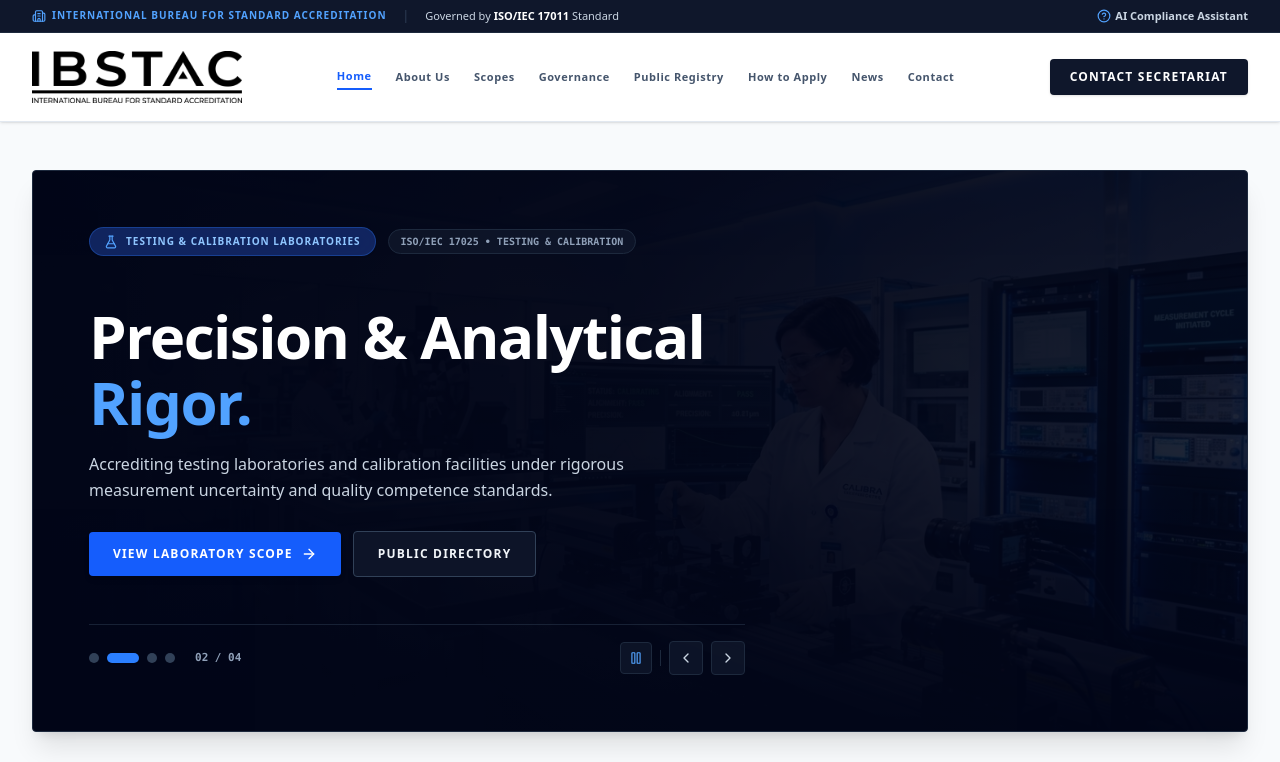
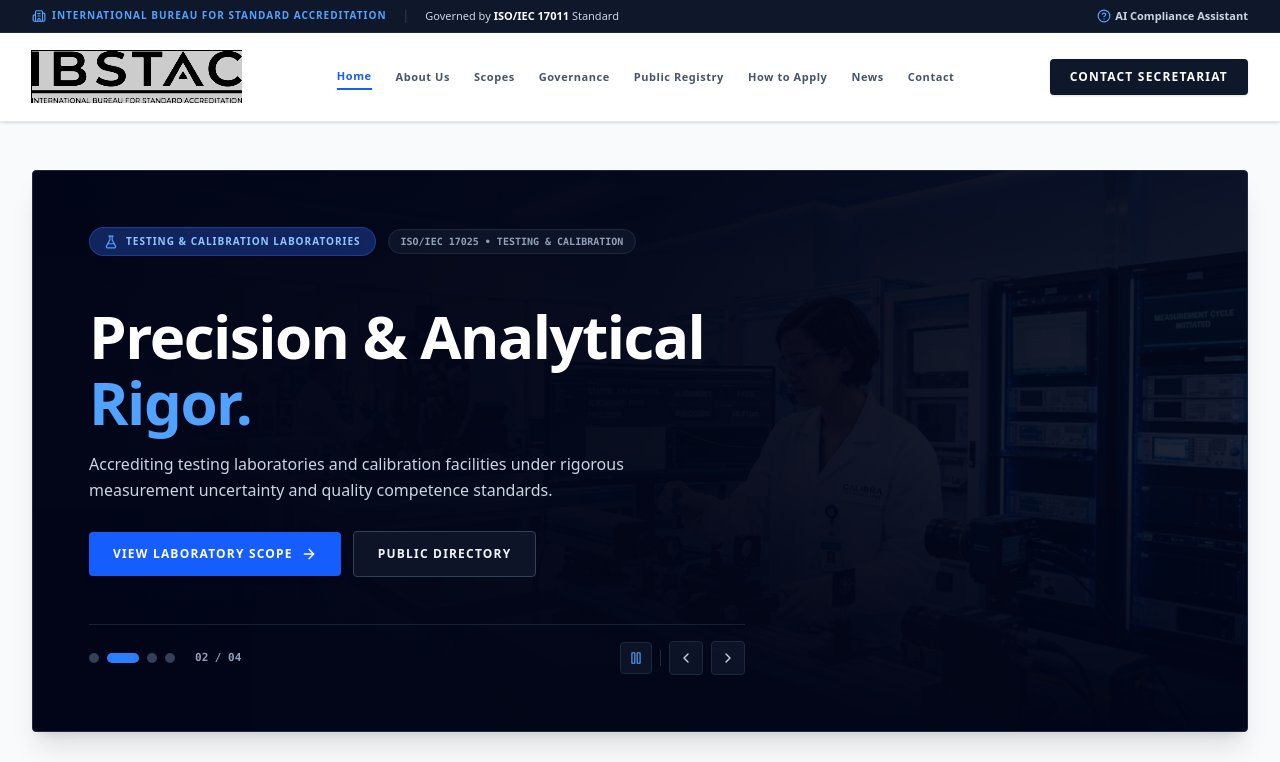
Before and after one commit to IemaNigeria/Ibstacorg, a React (Vite) app: page / in a window 1280 px wide. Shown: the top 762 px of the page. Built offline with nearby package versions, Linux system fonts and the light colour scheme.

Commit message:
refactor: update brand name and improve logo visibility
Standardize the application name to "IBSTAC - International Bureau for Standard Accreditation" across metadata and HTML. Added CSS filter effects to the logo to enhance visual legibility.

```diff
--- a/index.html
+++ b/index.html
@@ -3,7 +3,7 @@
   <head>
     <meta charset="UTF-8" />
     <meta name="viewport" content="width=device-width, initial-scale=1.0" />
-    <title>My Google AI Studio App</title>
+    <title>IBSTAC - International Bureau for Standard Accreditation</title>
   </head>
   <body>
     <div id="root"></div>
--- a/metadata.json
+++ b/metadata.json
@@ -1,5 +1,5 @@
 {
-  "name": "IBSTAC - International Board for Standards, Testing, Accreditation & Certification",
+  "name": "IBSTAC - International Bureau for Standard Accreditation",
   "description": "Official independent United States accreditation and certification council website under ISO/IEC 17011, providing directory lookups, application guides, and scope verification.",
   "requestFramePermissions": [],
   "majorCapabilities": ["MAJOR_CAPABILITY_SERVER_SIDE_GEMINI_API"]
--- a/src/components/IBSTACLogo.tsx
+++ b/src/components/IBSTACLogo.tsx
@@ -28,6 +28,9 @@
           alt="IBSTAC - International Bureau For Standard Accreditation"
           referrerPolicy="no-referrer"
           className={`${heightClasses[size]} w-auto object-contain transition-transform duration-300 group-hover:scale-[1.02] mix-blend-multiply`}
+          style={{
+            filter: 'contrast(200%) brightness(80%) drop-shadow(0.6px 0 0 #000000) drop-shadow(-0.6px 0 0 #000000) drop-shadow(0 0.6px 0 #000000) drop-shadow(0 -0.6px 0 #000000) drop-shadow(0.3px 0.3px 0 #000000)',
+          }}
         />
       </div>
     </div>
```
